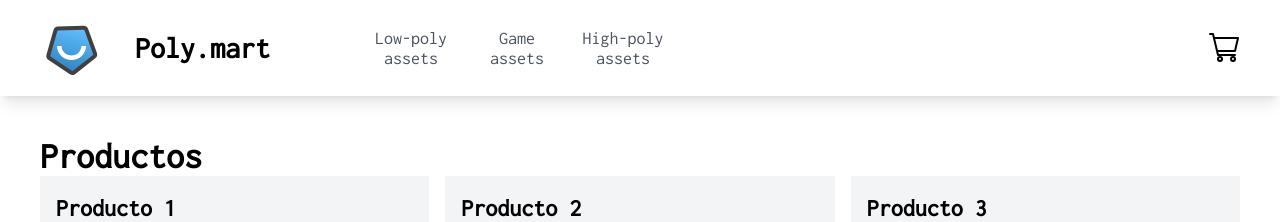
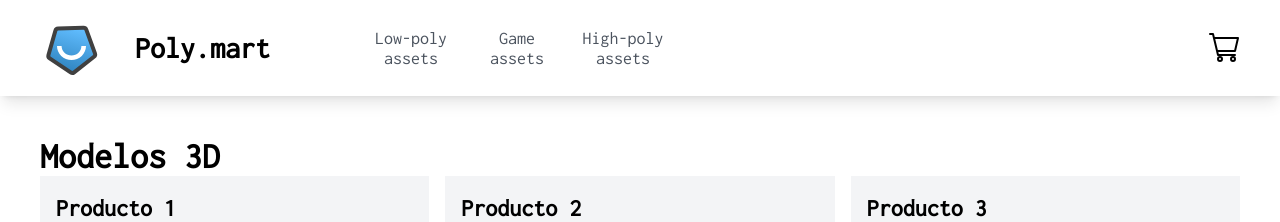
Before and after one commit to danielchavez81/poly-mart, a React (Create React App) app: page / in a window 1280 px wide. Shown: the top 222 px of the page. Built offline with nearby package versions, Linux system fonts and the light colour scheme.

Commit message:
Componente Item para mostrar cada producto implementado. Componente para mostrar detalles del producto creado.

```diff
--- /dev/null
+++ b/src/components/Item/Item.js
@@ -0,0 +1,15 @@
+import React from "react";
+
+export default function Item({ product }) {
+  return (
+    <div key={product.id} className="bg-gray-100 p-4">
+      <h1 className="text-2xl font-bold">{product.title}</h1>
+      <img src={product.pictureUrl} alt={product.title} />
+      <h1 className="text-2xl font-bold">${product.price}</h1>
+
+      <button className="bg-gray-800 text-white p-2 rounded-md">
+        Agregar al carrito
+      </button>
+    </div>
+  );
+}
--- /dev/null
+++ b/src/components/ItemDetailContainer/ItemDetailContainer.js
@@ -0,0 +1,5 @@
+import React from "react";
+
+export default function ItemDetailContainer() {
+  return <div>ItemDetailContainer</div>;
+}
--- a/src/components/ItemListContainer/ItemListContainer.js
+++ b/src/components/ItemListContainer/ItemListContainer.js
@@ -1,6 +1,7 @@
 import React from "react";
 import { useParams } from "react-router-dom";
 import { PRODUCTS } from "../../data/mockData";
+import Item from "../Item/Item";
 
 export default function ItemListContainer({ greetings }) {
   const [filteredProducts, setFilteredProducts] = React.useState([]);
@@ -19,18 +20,10 @@ export default function ItemListContainer({ greetings }) {
   }, [id]);
   return (
     <div className="p-10">
-      <h1 className="text-4xl font-bold">Productos</h1>
+      <h1 className="text-4xl font-bold">Modelos 3D</h1>
       <div className="grid grid-cols-3 gap-4">
         {filteredProducts.map((product) => (
-          <div key={product.id} className="bg-gray-100 p-4">
-            <h1 className="text-2xl font-bold">{product.title}</h1>
-            <img src={product.pictureUrl} alt={product.title} />
-            <h1 className="text-2xl font-bold">${product.price}</h1>
-
-            <button className="bg-gray-800 text-white p-2 rounded-md">
-              Agregar al carrito
-            </button>
-          </div>
+          <Item product={product} />
         ))}
       </div>
     </div>
```
